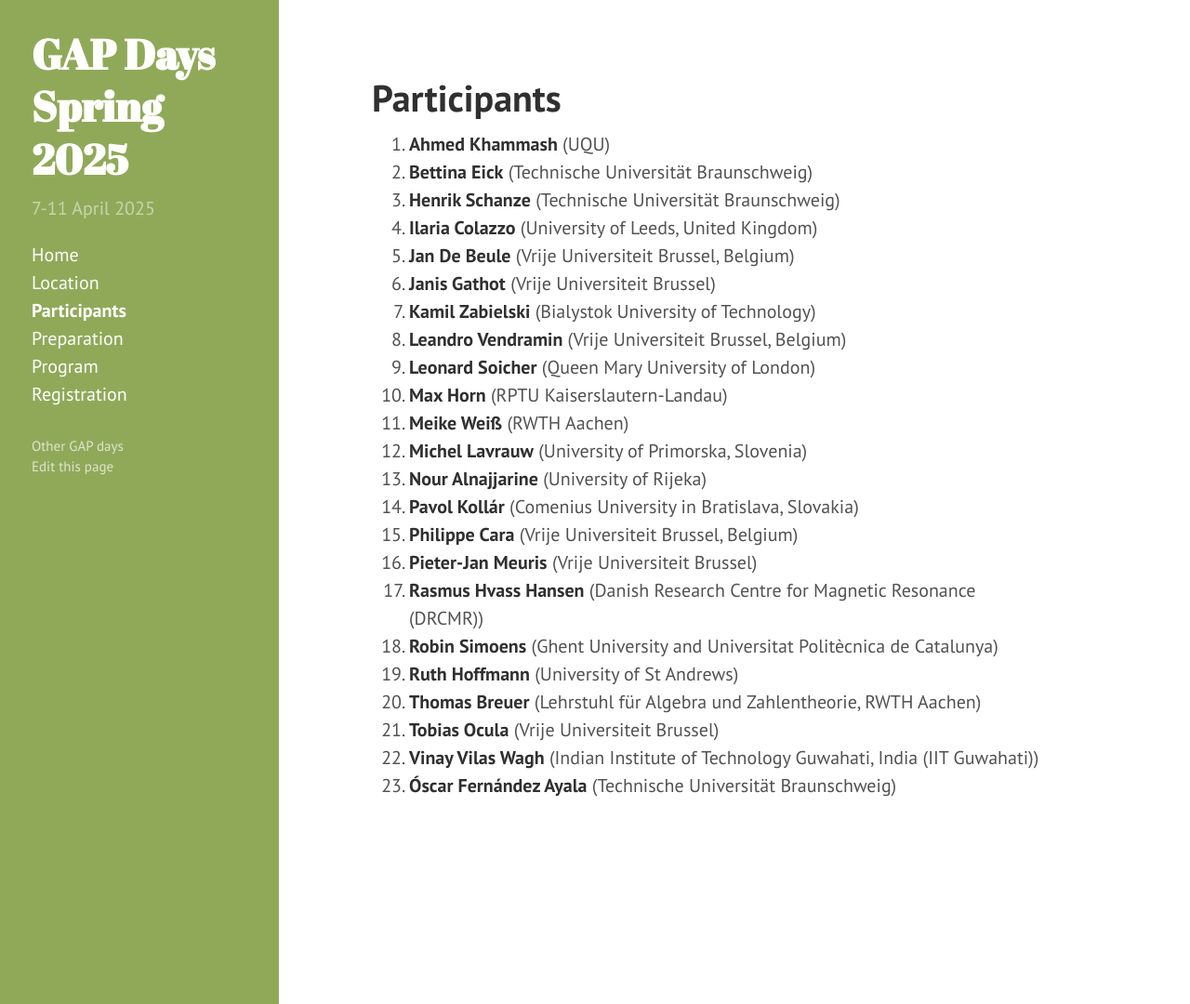
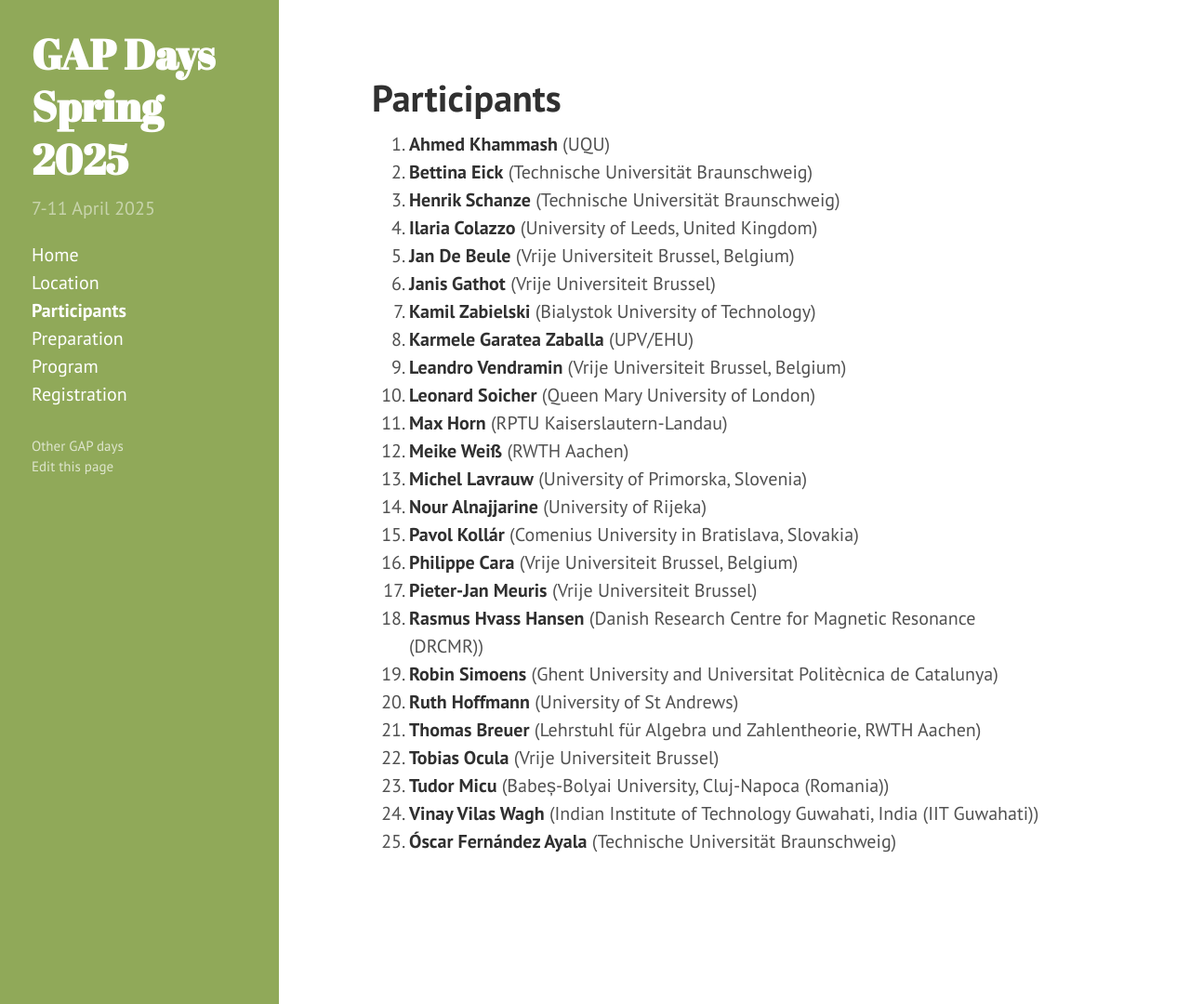
Before and after one commit to gapdays/gapdays2025-spring, a Jekyll site: the page built from participants.md, in a window 1280 px wide and 1080 px high. Shown: the whole window at 93% size. Built offline with Jekyll 4.4.1, drawn with Linux system fonts in a browser that asks for light colours.

Commit message:
updates list of participants

```diff
--- a/participants.md
+++ b/participants.md
@@ -25,6 +25,8 @@ participants:
   - {name: Pieter-Jan Meuris, affiliation: "Vrije Universiteit Brussel"}
   - {name: Óscar Fernández Ayala, affiliation: "Technische Universität Braunschweig"}
   - {name: Janis Gathot, affiliation: "Vrije Universiteit Brussel"}
+  - {name: Tudor Micu, affiliation: "Babeș-Bolyai University, Cluj-Napoca (Romania)"}
+  - {name: Karmele Garatea Zaballa, affiliation: "UPV/EHU"}
 ---
 
 <ol>{% assign participants = page.participants | sort: "name" %}
```
